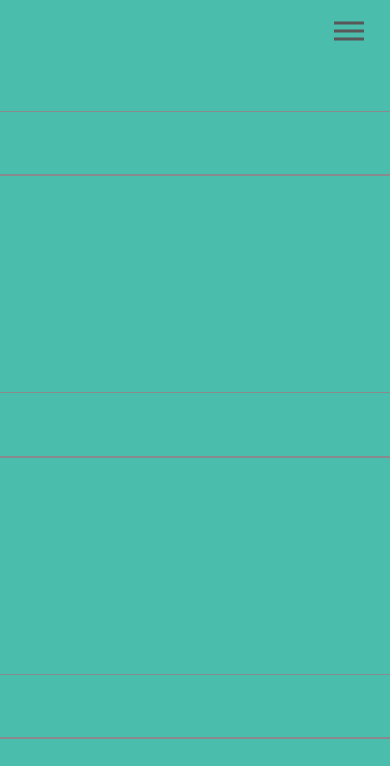
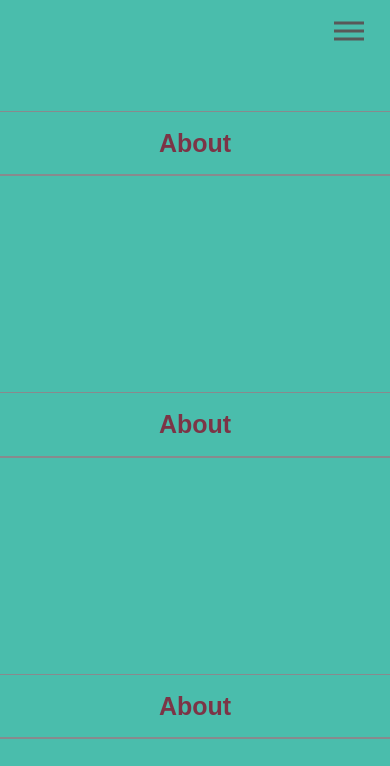
Before and after one commit to Cr-hunteR/Blog, a plain HTML site: page index.html in a window 390 px wide. Both pictures are taken after a click on the element 348 px from the left and 31 px from the top of the page. Shown: the top 766 px of the page. Drawn offline with nearby package versions, Linux system fonts and the light colour scheme; some packages are replaced by stand-ins of ours; a script that the page names is missing; a web font is replaced by a local one.

Commit message:
navStyles

```diff
--- a/css/style.css
+++ b/css/style.css
@@ -173,47 +173,51 @@ Main Content
       width: 100%;
       border-top: 1px rgb(136, 138, 141) solid;
       border-bottom: 2px rgb(136, 138, 141) solid;
-      color:  rgb(88, 88, 88);
-      opacity: 1;
+
+      opacity: 0;
       text-align: center;
       padding: 10px;
       text-decoration: none;
+
     }
 
     .nav-links a:hover {
         width: 100%;
         border-top: 1px rgb(71, 71, 71) solid;
-        border-bottom: 2px rgb(71, 71, 71) solid;
+        border-bottom: 2px rgb(75, 72, 72) solid;
         color:  rgb(88, 88, 88);
 
         text-align: center;
         padding: 10px;
         text-decoration: none;
+
       }
 
     .nav-links  a li{
       font-size: 25px;
-      color:  rgb(88, 88, 88);
+      color: rgba(127, 45, 65, 0.952);
+      font-weight: 600;
       font-family: 'Miriam Libre', sans-serif;
 
     }
 
     .nav-links  a li:hover{
         font-size: 25px;
-        color:  rgb(173, 59, 59);
+        color:  rgb(63, 63, 63);
         font-family: 'Miriam Libre', sans-serif;
 
+
       }
-      .nav-links li:nth-child(1) {
+      .nav-links a:nth-child(1) {
         transition: all 0.5s ease 0.2s;
       }
-      .nav-links li:nth-child(2) {
+      .nav-links a:nth-child(2) {
         transition: all 0.5s ease 0.4s;
       }
-      .nav-links li:nth-child(3) {
+      .nav-links a:nth-child(3) {
         transition: all 0.5s ease 0.6s;
       }
-      li.fade {
+      .nav-links a.fade {
         opacity: 1;
       }
 
--- a/js/admin.js
+++ b/js/admin.js
@@ -1,7 +1,7 @@
 /* new navigation (circular dropdown) */
 const hamburger = document.querySelector(".hamburger");
 const navLinks = document.querySelector(".nav-links");
-const links = document.querySelectorAll(".nav-links li");
+const links = document.querySelectorAll(".nav-links a");
 
 hamburger.addEventListener("click", () => {
   navLinks.classList.toggle("open");
```
